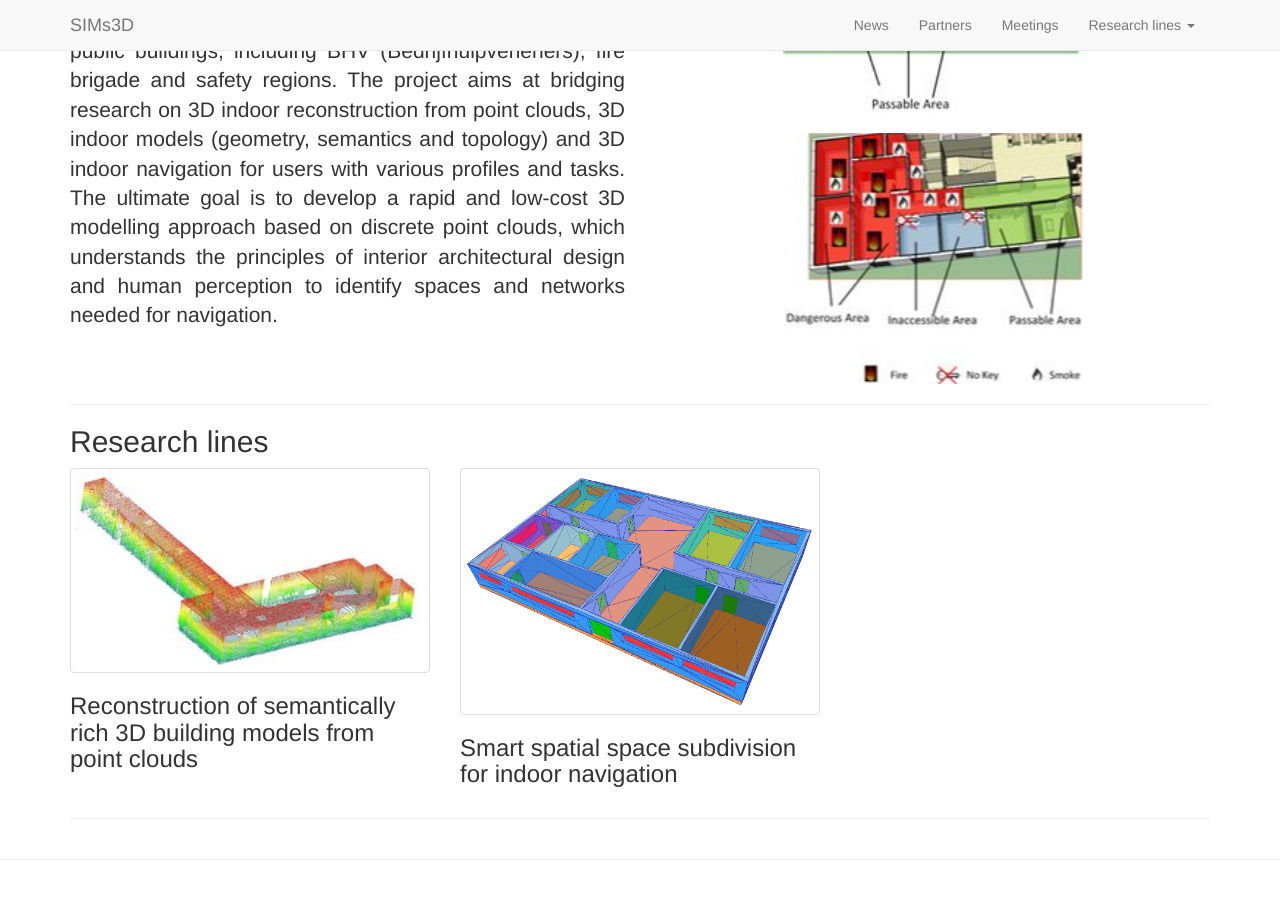
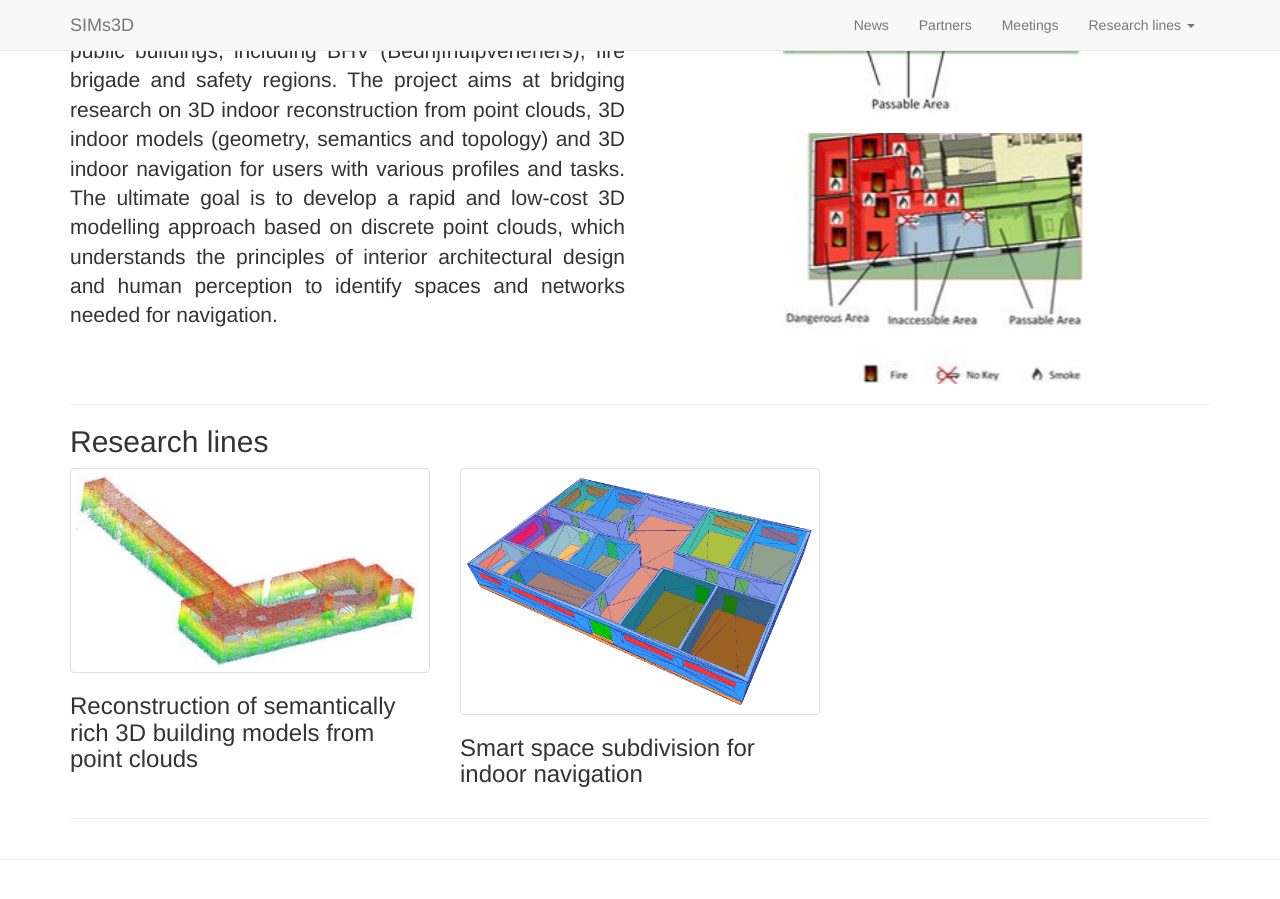
Before and after one commit to SIMs3D/sims3d.github.io, a Jekyll site: the page built from index.html, in a window 1280 px wide and 900 px high, scrolled down 935 px. Built offline with Jekyll 4.4.1, drawn with Linux system fonts in a browser that asks for light colours; nearby versions of some CDN libraries.

Commit message:
Correct Smart spatial space subdivision to smart space subdivision

```diff
--- a/_includes/header.html
+++ b/_includes/header.html
@@ -18,7 +18,7 @@
           <a href="#" class="dropdown-toggle" data-toggle="dropdown" role="button" aria-expanded="false">Research lines <span class="caret"></span></a>
           <ul class="dropdown-menu" role="menu">
             <li><a href="{{ "/rl1" | prepend: site.baseurl }}">Reconstruction of semantically rich 3D building models from point clouds</a></li>
-            <li><a href="{{ "/rl2" | prepend: site.baseurl }}">Smart spatial space subdivision for indoor navigation</a></li>
+            <li><a href="{{ "/rl2" | prepend: site.baseurl }}">Smart space subdivision for indoor navigation</a></li>
           </ul>
         </li>
      </ul>
--- a/index.html
+++ b/index.html
@@ -56,7 +56,7 @@ title: SIMs3D project
         <img src="/img/cover/rl2.png" alt="">
       </a>
       <div class="caption">
-        <h3>Smart spatial space subdivision for indoor navigation</h3>
+        <h3>Smart space subdivision for indoor navigation</h3>
         <!-- <p>Bacon ipsum dolour sit amet porchetta beef turkey, bacon turducken boudin hamburger venison ball tip. </p> -->
       </div>
     </div>
```
Also changed, not shown: rl2/index.md (+1 -1 lines).
